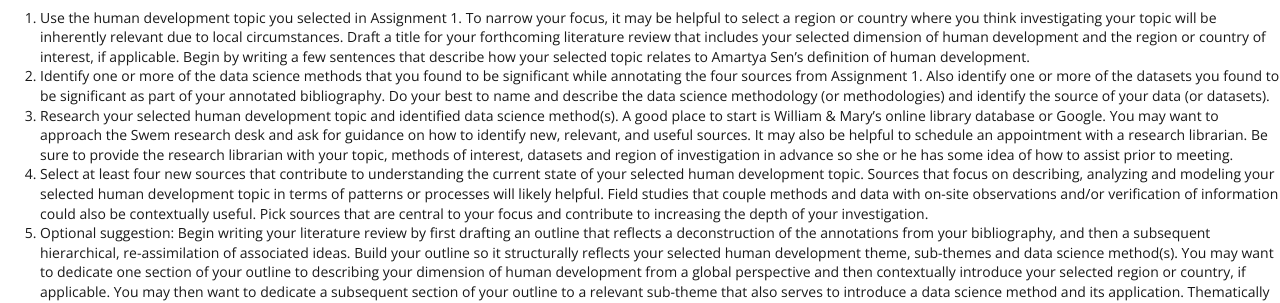
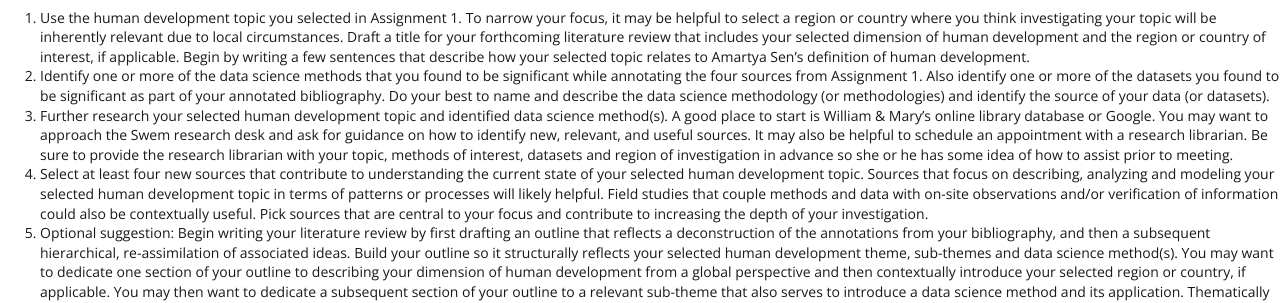
Before and after one commit to EMBrewer/dat150, a Jekyll site: the page built from _posts/2021-09-25-Assignment2.md, in a window 1280 px wide. Shown: the part 190-493 px from the top of the page. Built offline with Jekyll 4.4.1, drawn with Linux system fonts in a browser that asks for light colours; our own code applies the rules of GitHub Pages for plain Markdown files.

Commit message:
Update 2021-09-25-Assignment2.md

```diff
--- a/_posts/2021-09-25-Assignment2.md
+++ b/_posts/2021-09-25-Assignment2.md
@@ -8,7 +8,7 @@ In this assignment, you will use your annotated bibliography as the beginning po
 
 1. Use the human development topic you selected in Assignment 1. To narrow your focus, it may be helpful to select a region or country where you think investigating your topic will be inherently relevant due to local circumstances. Draft a title for your forthcoming literature review that includes your selected dimension of human development and the region or country of interest, if applicable. Begin by writing a few sentences that describe how your selected topic relates to Amartya Sen’s definition of human development.
 2. Identify one or more of the data science methods that you found to be significant while annotating the four sources from Assignment 1.  Also identify one or more of the datasets you found to be significant as part of your annotated bibliography. Do your best to name and describe the data science methodology (or methodologies) and identify the source of your data \(or datasets\).
-3. Research your selected human development topic and identified data science method\(s\). A good place to start is William & Mary’s online library database or Google. You may want to approach the Swem research desk and ask for guidance on how to identify new, relevant, and useful sources. It may also be helpful to schedule an appointment with a research librarian.  Be sure to provide the research librarian with your topic, methods of interest, datasets and region of investigation in advance so she or he has some idea of how to assist prior to meeting.
+3. Further research your selected human development topic and identified data science method\(s\). A good place to start is William & Mary’s online library database or Google. You may want to approach the Swem research desk and ask for guidance on how to identify new, relevant, and useful sources. It may also be helpful to schedule an appointment with a research librarian.  Be sure to provide the research librarian with your topic, methods of interest, datasets and region of investigation in advance so she or he has some idea of how to assist prior to meeting.
 4. Select at least four new sources that contribute to understanding the current state of your selected human development topic. Sources that focus on describing, analyzing and modeling your selected human development topic in terms of patterns or processes will likely helpful. Field studies that couple methods and data with on-site observations and/or verification of information could also be contextually useful. Pick sources that are central to your focus and contribute to increasing the depth of your investigation.
 5. Optional suggestion: Begin writing your literature review by first drafting an outline that reflects a deconstruction of the annotations from your bibliography, and then a subsequent hierarchical, re-assimilation of associated ideas. Build your outline so it structurally reflects your selected human development theme, sub-themes and data science method\(s\). You may want to dedicate one section of your outline to describing your dimension of human development from a global perspective and then contextually introduce your selected region or country, if applicable. You may then want to dedicate a subsequent section of your outline to a relevant sub-theme that also serves to introduce a data science method and its application. Thematically populate your outline with your annotations, associating and synthesizing similar ideas. Critically analyze the material where possible.
 6. Begin to write your literature review by transforming the information contained within the structure of your outline into an integrated, fluid, and coherent paper. Be sure to add a section that introduces your literature review. For example, you could introduce your work by providing a general analysis that considers your topic from a comprehensive perspective as well as in terms of your area of regional focus. You could also introduce your research by defining the parameters of your inquiry. As you proceed to sections that are the main body of your work, seek to provide insight and add value through progressively synthesizing findings from your sources. After completing a first draft, you may need to find one or two more additional sources that serve to advance your research focus and the depth of your work in terms of critical analysis. While researching and developing your literature review consider the following questions.
```
